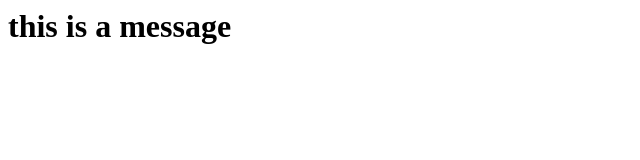
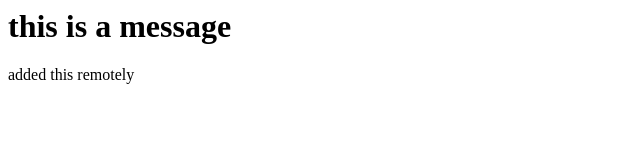
Before and after one commit to Fernando-Fanshawe/pushPull, a plain HTML site: page testStuff/index.html in a window 1280 px wide. Shown: the whole page, without its empty margins (0-640 px from the left). Drawn offline with Linux system fonts and the light colour scheme.

Commit message:
Update index.html

```diff
--- a/testStuff/index.html
+++ b/testStuff/index.html
@@ -6,5 +6,6 @@
 
 <body>
   <h1>this is a message </h1>
+    <p> added this remotely </p>
 </body>
 </html>
```
